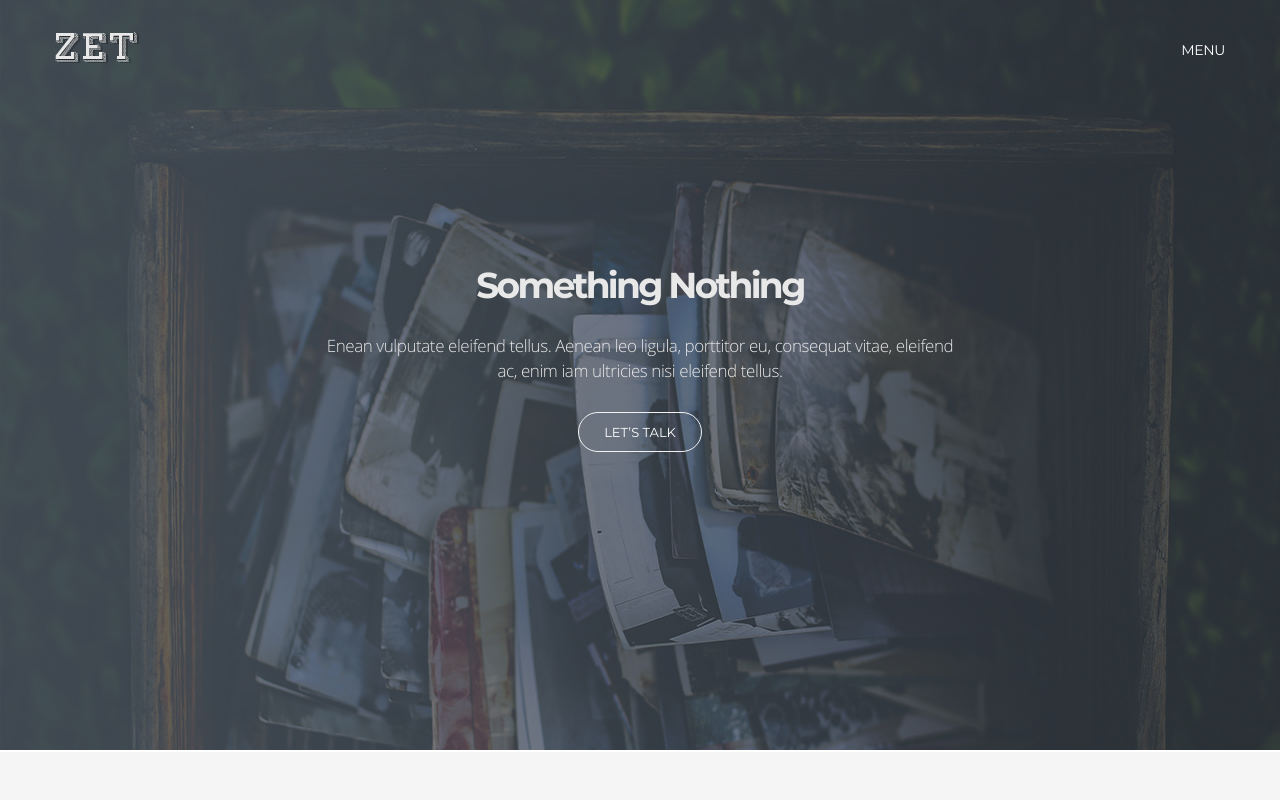
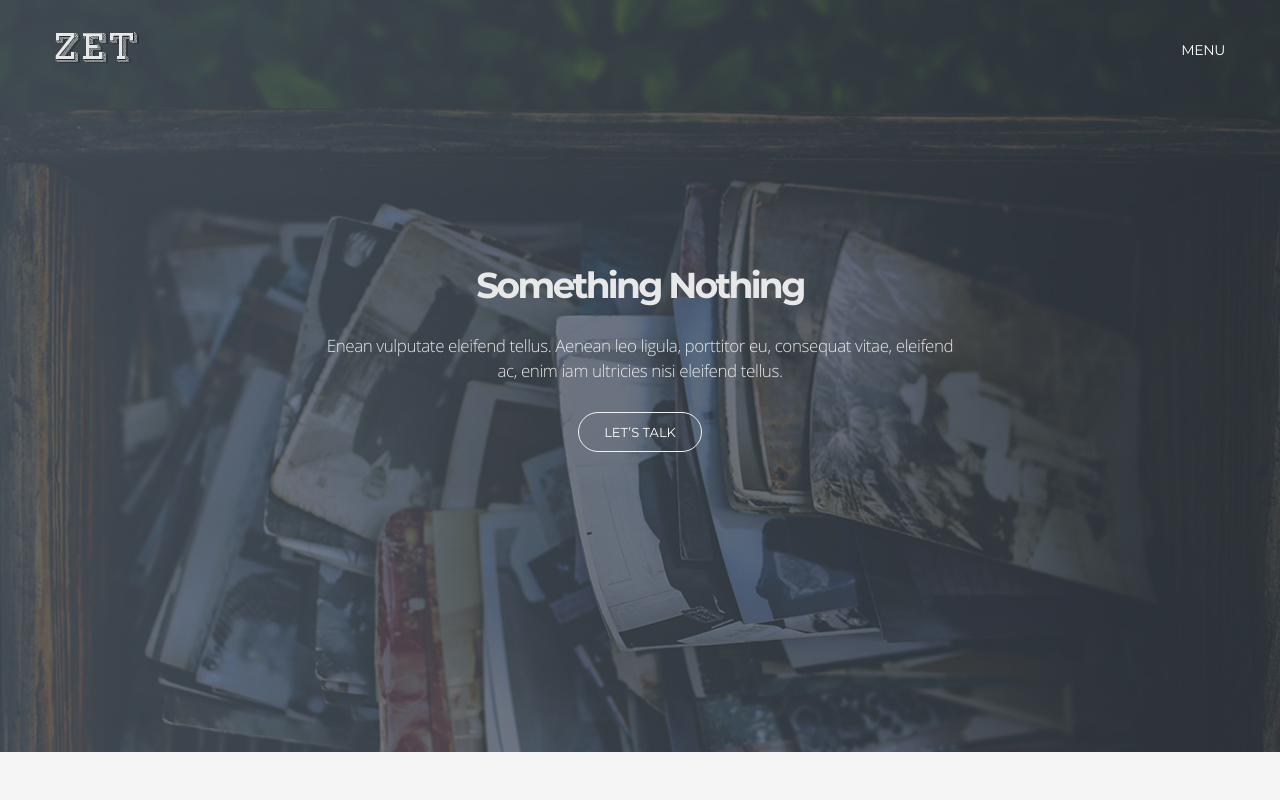
Before and after one commit to Aznaur/Zet, a website: page source/index.html in a window 1280 px wide. Shown: the top 800 px of the page. Drawn offline with nearby package versions, Linux system fonts and the light colour scheme; files that its build step writes are made by us from their sources.

Commit message:
Правки

```diff
--- a/gulpfile.js
+++ b/gulpfile.js
@@ -1,4 +1,4 @@
-"use strict";
+'use strict';
 
 var gulp = require("gulp");
 var plumber = require("gulp-plumber");
--- a/source/sass/blocks/services.scss
+++ b/source/sass/blocks/services.scss
@@ -42,6 +42,7 @@
   margin: 0;
   display: flex;
   flex-wrap: wrap;
+  justify-content: center;
 }
 
 .services__item {
--- a/source/sass/blocks/start-home.scss
+++ b/source/sass/blocks/start-home.scss
@@ -3,7 +3,7 @@
   background-image: url("../img/overlay.jpg");
   background-repeat: no-repeat;
   background-position: top center;
-  background-size: 100% 750px;
+  background-size: cover;
   padding-bottom: 300px;
 }
 
--- a/source/sass/global.scss
+++ b/source/sass/global.scss
@@ -16,5 +16,7 @@ p, h1, h2, h3 {
 
 .container {
   max-width: 1170px;
+  padding-left: 20px;
+  padding-right: 20px;
   margin: 0 auto;
 }
```
Also changed, not shown: source/index.html (+0 -2 lines).
